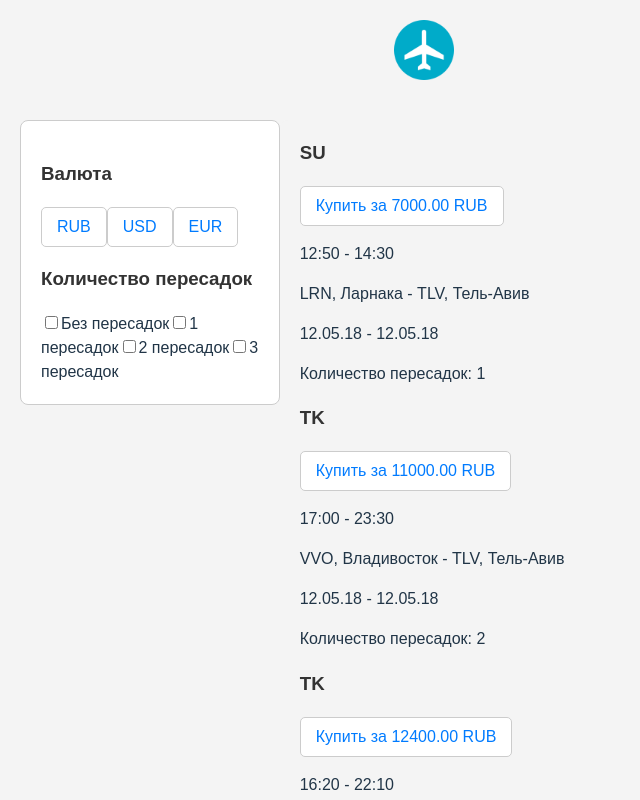
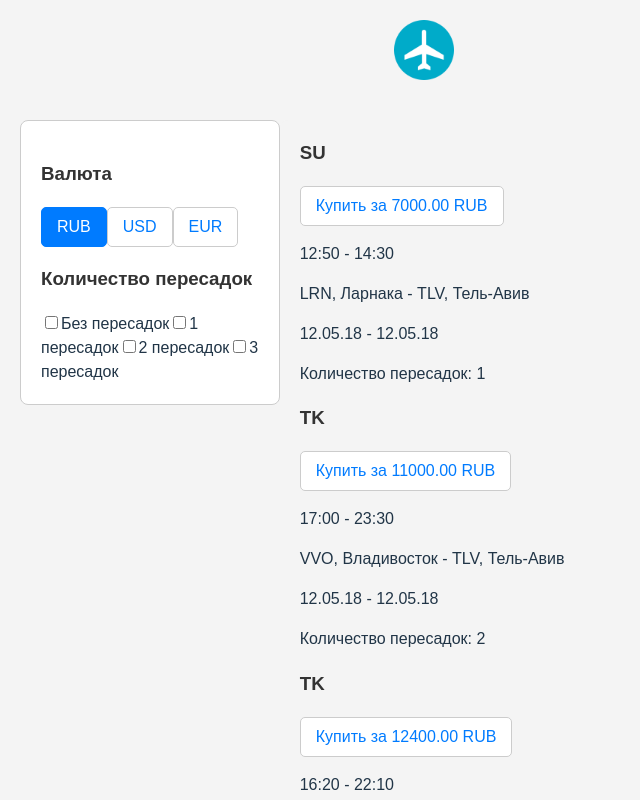
Before and after one commit to Nadezhda-97/tickets-page, a React (Vite) app in the folder my-react-app/: page / in a window 1280 px wide. Shown: the top 800 px of the page, without its empty margins (0-640 px from the left). Built offline with nearby package versions, Linux system fonts and the light colour scheme.

Commit message:
update Currency.tsx

```diff
--- a/my-react-app/src/components/Currency.tsx
+++ b/my-react-app/src/components/Currency.tsx
@@ -9,19 +9,21 @@ const Currency: React.FC<CurrencyProps> = ({ currency, setCurrency }) => {
   const currencies = ['RUB', 'USD', 'EUR'];
 
   return (
-    <>
+    <div>
       <h3>Валюта</h3>
       <div>
         {currencies.map((curr) => (
-          <button key={curr} onClick={() => setCurrency(curr)}>
+          <button
+            key={curr}
+            onClick={() => setCurrency(curr)}
+            className={currency === curr ? 'active-button' : ''}
+          >
             {curr}
           </button>
         ))}
       </div>
-    </>
+    </div>
   )
 };
 
 export default Currency;
-
-// каждая валюта - это кнопка, а не чекбокс
```
